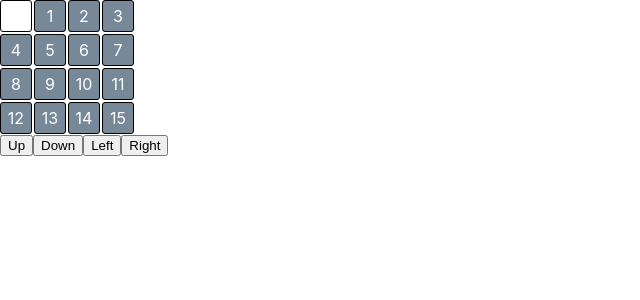
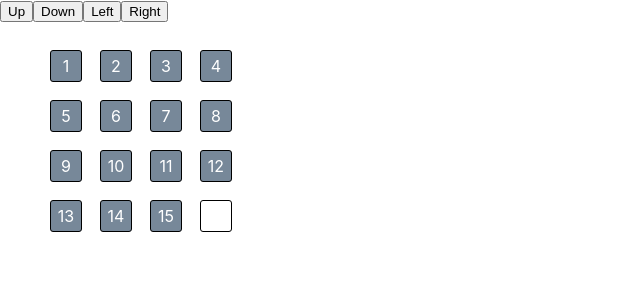
Before and after one commit to PierceLanternStudios/15tile, a React (Create React App) app: page / in a window 1280 px wide. Shown: the top 300 px of the page, without its empty margins (0-640 px from the left). Built offline with nearby package versions, Linux system fonts and the light colour scheme.

Commit message:
added key bindings + moved positioning to absolute for animations

```diff
--- a/src/features/game/game.module.css
+++ b/src/features/game/game.module.css
@@ -2,6 +2,7 @@
   display: flex;
   flex-direction: column;
   row-gap: 2px;
+  transition-duration: 0.2s;
 }
 
 .row {
--- a/src/features/game/game.tsx
+++ b/src/features/game/game.tsx
@@ -1,4 +1,4 @@
-import { useState } from "react";
+import { useEffect, useState } from "react";
 
 import { useAppDispatch, useAppSelector } from "../../app/hooks";
 import { moveUp, moveDown, moveLeft, moveRight, selectGrid } from "./gameSlice";
@@ -8,16 +8,61 @@ export function GameBoard() {
   const dispatch = useAppDispatch();
   const grid = useAppSelector(selectGrid);
 
+  //key bindings:
+  useEffect(() => {
+    const handleKeyDown = (event: KeyboardEvent) => {
+      if (event.key === "w") {
+        dispatch(moveUp());
+      } else if (event.key === "s") {
+        dispatch(moveDown());
+      } else if (event.key === "a") {
+        dispatch(moveLeft());
+      } else if (event.key === "d") {
+        dispatch(moveRight());
+      }
+    };
+
+    //initiate event listener:
+    document.addEventListener("keypress", handleKeyDown);
+
+    // remove listener when done:
+    return () => {
+      document.removeEventListener("keypress", handleKeyDown);
+    };
+  }, []);
   return (
     <div>
       <div className={styles.grid}>
-        {grid.map((row) => (
-          <div className={styles.row}>
-            {row.map((cell) =>
+        {grid.map((row, rowIdx) => (
+          <div
+            className={styles.row}
+            style={{
+              position: "absolute",
+              top: rowIdx * 50 + 50,
+              transition: "transform 0.3s ease",
+            }}
+          >
+            {row.map((cell, colIdx) =>
               cell === 0 ? (
-                <div className={styles.emptyCell}></div>
+                <div
+                  className={styles.emptyCell}
+                  style={{
+                    position: "absolute",
+                    left: colIdx * 50 + 50,
+                    transition: "transform 0.3s ease",
+                  }}
+                ></div>
               ) : (
-                <div className={styles.cell}>{cell}</div>
+                <div
+                  className={styles.cell}
+                  style={{
+                    position: "absolute",
+                    left: colIdx * 50 + 50,
+                    transition: "transform 0.3s ease",
+                  }}
+                >
+                  {cell}
+                </div>
               )
             )}
           </div>
--- a/src/features/game/gameSlice.ts
+++ b/src/features/game/gameSlice.ts
@@ -8,12 +8,12 @@ export interface gameState {
 
 const initialState: gameState = {
   grid: [
-    [0, 1, 2, 3],
-    [4, 5, 6, 7],
-    [8, 9, 10, 11],
-    [12, 13, 14, 15],
+    [1, 2, 3, 4],
+    [5, 6, 7, 8],
+    [9, 10, 11, 12],
+    [13, 14, 15, 0],
   ],
-  openPos: { row: 0, col: 0 },
+  openPos: { row: 3, col: 3 },
 };
 
 export const gameSlice = createSlice({
```
